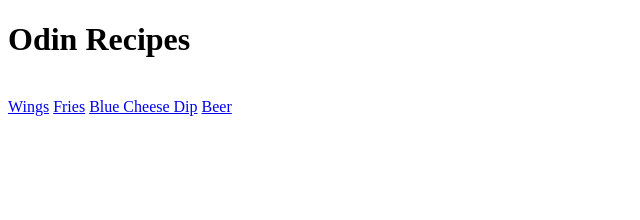
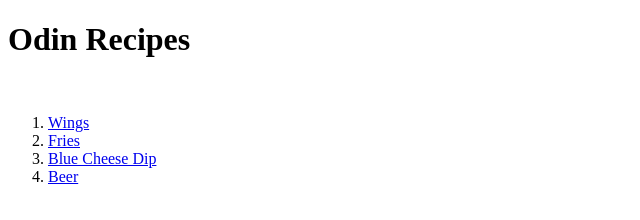
Before and after one commit to cleanydafox/odin-recipes, a plain HTML site: page index.html in a window 1280 px wide. Shown: the whole page, without its empty margins (0-640 px from the left). Drawn offline with Linux system fonts and the light colour scheme.

Commit message:
added list

```diff
--- a/index.html
+++ b/index.html
@@ -7,11 +7,13 @@
  <body>
   <h1>Odin Recipes</h1>
    <br>
-  <a href="recipes/wings.html">Wings</a>
-  <a href="recipes/fries.html">Fries</a>
-  <a href="recipes/bluecheese">Blue Cheese Dip</a>
-  <a href="recipes/beer">Beer</a>
- </body>
+  <ol>
+    <li><a href="recipes/wings.html">Wings</a></li>
+    <li><a href="recipes/fries.html">Fries</a></li>
+    <li><a href="recipes/bluecheese">Blue Cheese Dip</a></li>
+    <li><a href="recipes/beer">Beer</a></li>
+  </ol>
+</body>
 
 
 
```
